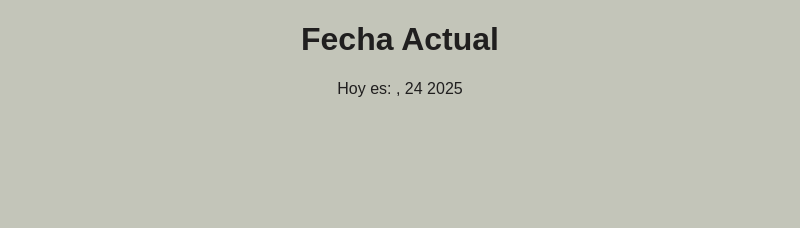
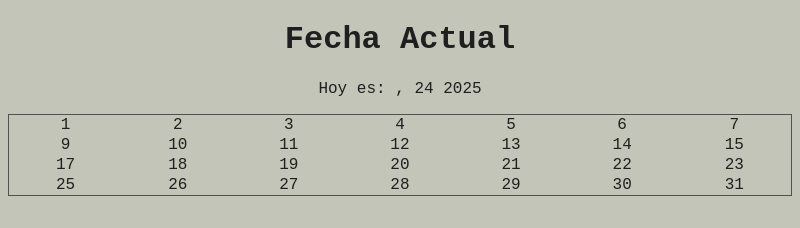
Before and after one commit to oswald1511/timeslice, an Electron app: page src/index.html in a window 800 px wide. Drawn offline with nearby package versions, Linux system fonts and the light colour scheme.

Commit message:
prototipo muy basico de calendario, solo los numeros.

```diff
--- a/src/index.html
+++ b/src/index.html
@@ -9,6 +9,7 @@
     <div id="app">
         <h1>Fecha Actual</h1>
         <p id="fecha"></p>
+        <table id="calendario"></table>
     </div>
     <script src="./renderer.js"></script>
 </body>
--- a/src/renderer.js
+++ b/src/renderer.js
@@ -8,3 +8,17 @@ const fechaActual = dayjs().format('dddd, DD MMMM YYYY');
 
 // Mostrar la fecha en el párrafo
 document.getElementById('fecha').textContent = `Hoy es: ${fechaActual}`;
+const diasEnELMes = dayjs().daysInMonth();
+
+const tabla = document.getElementById('calendario');
+
+for (let i = 1; i <= diasEnELMes; i++) {
+    const fila = tabla.insertRow();
+    for(let j = 1; j <= 7; j++) {
+    fila.insertCell().textContent = i;
+    i++;
+        if (i > diasEnELMes) {
+            break;
+        }
+    }
+}
--- a/src/style.css
+++ b/src/style.css
@@ -1,7 +1,16 @@
 body {
     background-color: #c3c5b9;
-    font-family: Arial, sans-serif;
+    font-family: JetBrains Mono, monospace;
     text-align: center;
     color: rgb(32, 31, 31);
     font-size: 2vw
 }
+
+#calendario {
+    border-collapse: collapse;
+    width: 100%;
+    margin: auto;
+    table-layout: center;
+    border-spacing: 0;
+    border: 1px solid #51524f;
+}
```
